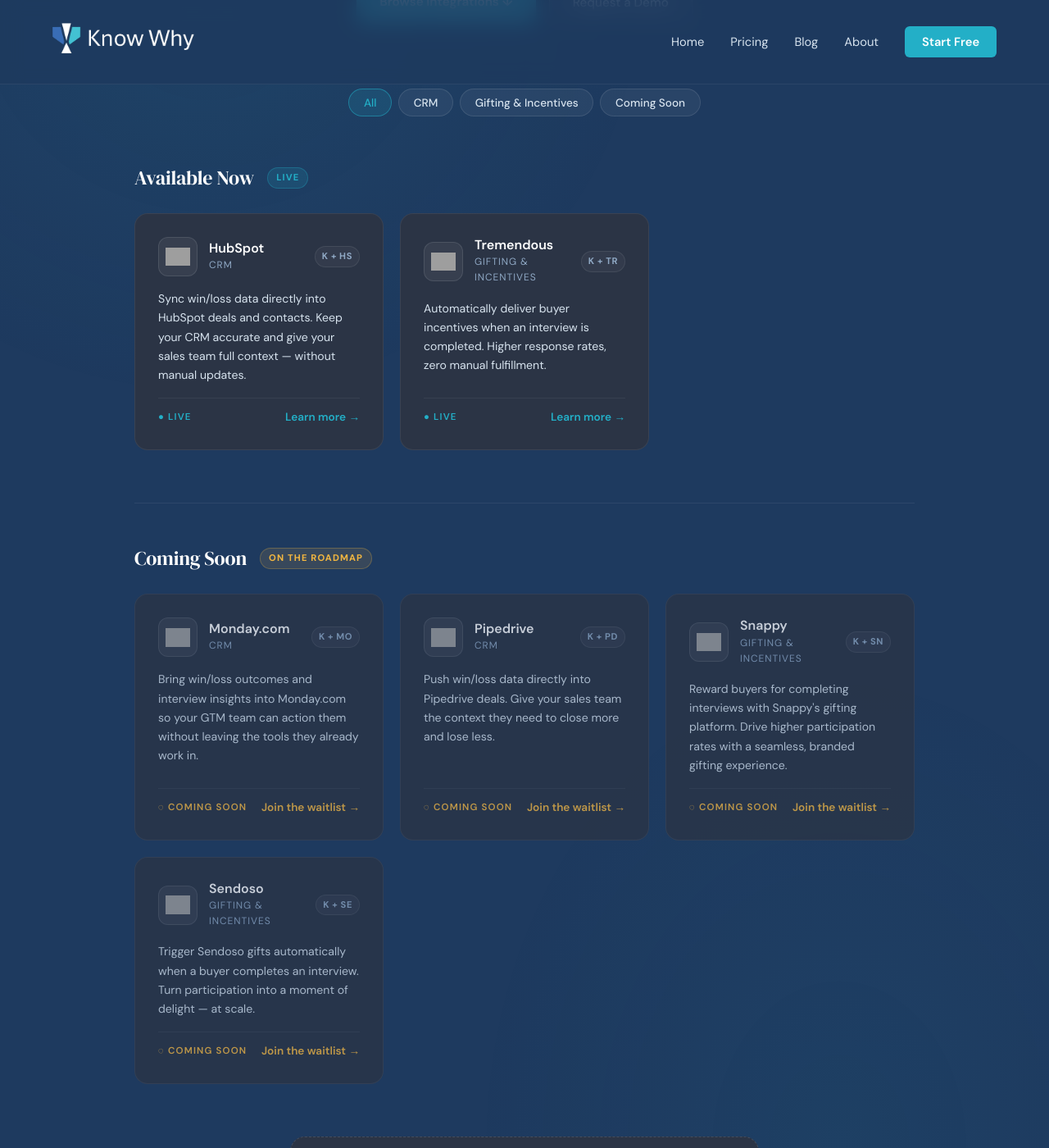
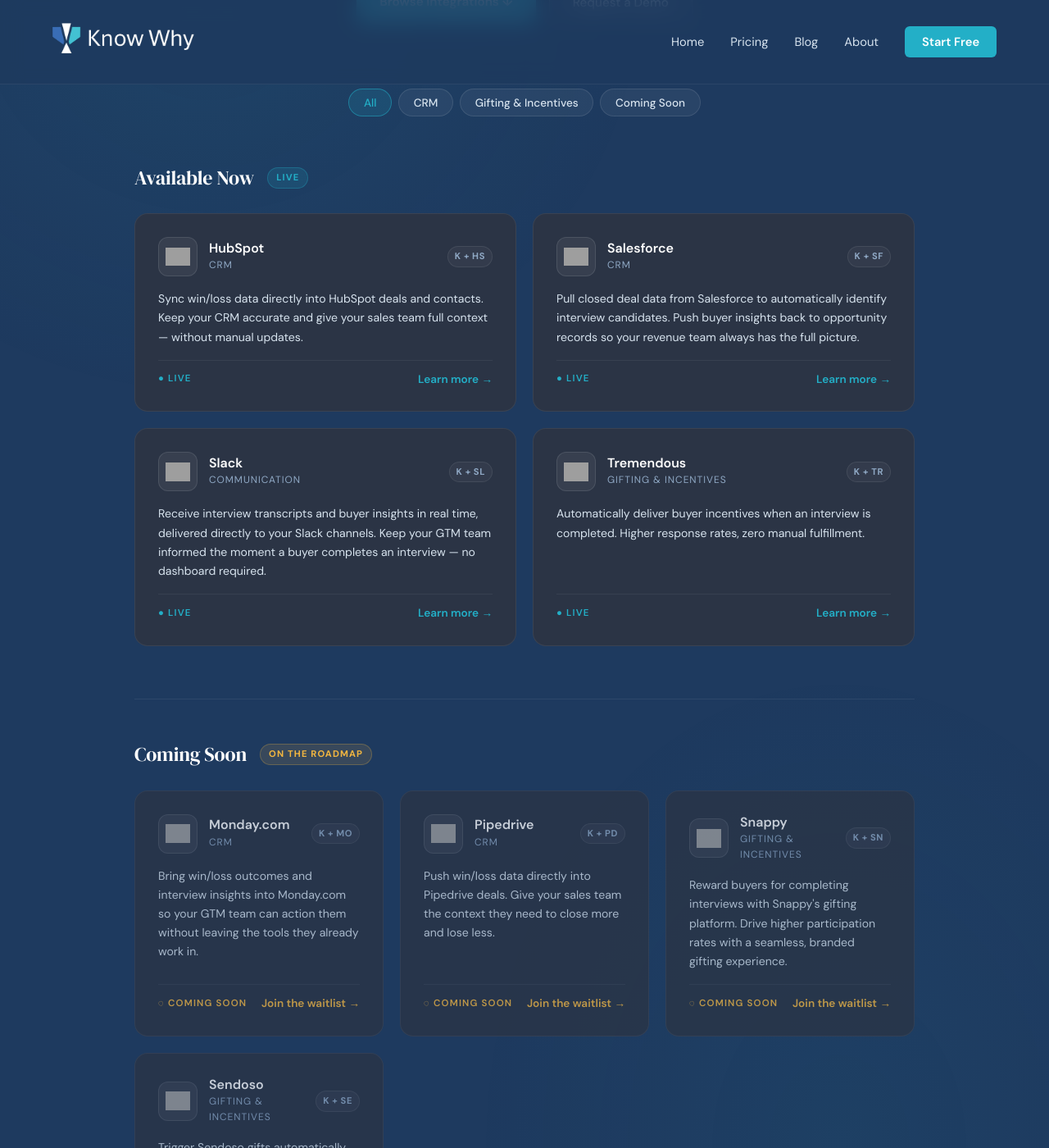
Before and after one commit to katiealbanos-lgtm/know-why.ai, a Jekyll site: the page integrations/index.html, which Jekyll copies as it is, in a window 1280 px wide and 1400 px high, scrolled down 528 px. Shown: the whole window at 82% size. Built offline with Jekyll 4.4.1, drawn with Linux system fonts in a browser that asks for light colours; some of the changed text lies outside the part shown; grey boxes are pictures that could not be loaded.

Commit message:
Add Salesforce and Slack integration cards to /integrations page — update integrations/index.html

```diff
--- a/integrations/index.html
+++ b/integrations/index.html
@@ -172,6 +172,12 @@
       gap: 1.25rem;
     }
 
+    .integrations-grid-2col {
+      display: grid;
+      grid-template-columns: repeat(2, 1fr);
+      gap: 1.25rem;
+    }
+
     .integration-card {
       background: var(--graphite);
       border: 1px solid rgba(255,255,255,0.07);
@@ -324,6 +330,7 @@
       .nav-links { display: none; }
       .hero { padding: 7.5rem 5% 3.5rem; }
       .integrations-grid { grid-template-columns: 1fr; }
+      .integrations-grid-2col { grid-template-columns: 1fr; }
       .filter-bar { gap: 0.4rem; }
       footer { justify-content: center; text-align: center; }
     }
@@ -373,7 +380,7 @@
     <h2>Available Now</h2>
     <span class="badge badge-live">Live</span>
   </div>
-  <div class="integrations-grid">
+  <div class="integrations-grid-2col">
 
     <!-- HubSpot -->
     <div class="integration-card">
@@ -391,6 +398,44 @@
       <div class="integration-footer">
         <span class="integration-status status-live">● Live</span>
         <a href="/integrations/hubspot" class="integration-link">Learn more →</a>
+      </div>
+    </div>
+
+    <!-- Salesforce -->
+    <div class="integration-card">
+      <div class="integration-header">
+        <div class="integration-logo">
+          <img src="https://zvhtpppwamqahiqbjgti.supabase.co/storage/v1/object/public/media/salesforce-logo-1772059898610.svg" alt="Salesforce" />
+        </div>
+        <div class="integration-meta">
+          <div class="integration-name">Salesforce</div>
+          <div class="integration-category">CRM</div>
+        </div>
+        <span class="kw-plus">K + SF</span>
+      </div>
+      <p class="integration-desc">Pull closed deal data from Salesforce to automatically identify interview candidates. Push buyer insights back to opportunity records so your revenue team always has the full picture.</p>
+      <div class="integration-footer">
+        <span class="integration-status status-live">● Live</span>
+        <a href="/integrations/salesforce" class="integration-link">Learn more →</a>
+      </div>
+    </div>
+
+    <!-- Slack -->
+    <div class="integration-card">
+      <div class="integration-header">
+        <div class="integration-logo">
+          <img src="https://zvhtpppwamqahiqbjgti.supabase.co/storage/v1/object/public/media/slack-logo-1772059938279.svg" alt="Slack" />
+        </div>
+        <div class="integration-meta">
+          <div class="integration-name">Slack</div>
+          <div class="integration-category">Communication</div>
+        </div>
+        <span class="kw-plus">K + SL</span>
+      </div>
+      <p class="integration-desc">Receive interview transcripts and buyer insights in real time, delivered directly to your Slack channels. Keep your GTM team informed the moment a buyer completes an interview — no dashboard required.</p>
+      <div class="integration-footer">
+        <span class="integration-status status-live">● Live</span>
+        <a href="/integrations/slack" class="integration-link">Learn more →</a>
       </div>
     </div>
 
@@ -521,17 +566,4 @@
   <div class="eyebrow">Get Started</div>
   <h2>Ready to put win/loss insights<br /><em>to work?</em></h2>
   <p>Know Why connects to your existing stack so your whole GTM team — sales, marketing, product — gets the context they need to compete and win.</p>
-  <div class="cta-actions">
-    <a href="https://know-why.ai/#trial" class="btn-primary">Request a Demo</a>
-    <a href="https://know-why.ai/pricing" class="btn-secondary">View Pricing →</a>
-  </div>
-</section>
-
-<!-- FOOTER -->
-<footer>
-  <a href="https://know-why.ai/"><img src="https://know-why.ai/logo.png" alt="know-why.ai — AI-powered win/loss intelligence" /></a>
-  <p>&copy; 2026 know-why.ai</p>
-</footer>
-
-</body>
-</html>
+  <div class="cta
```
